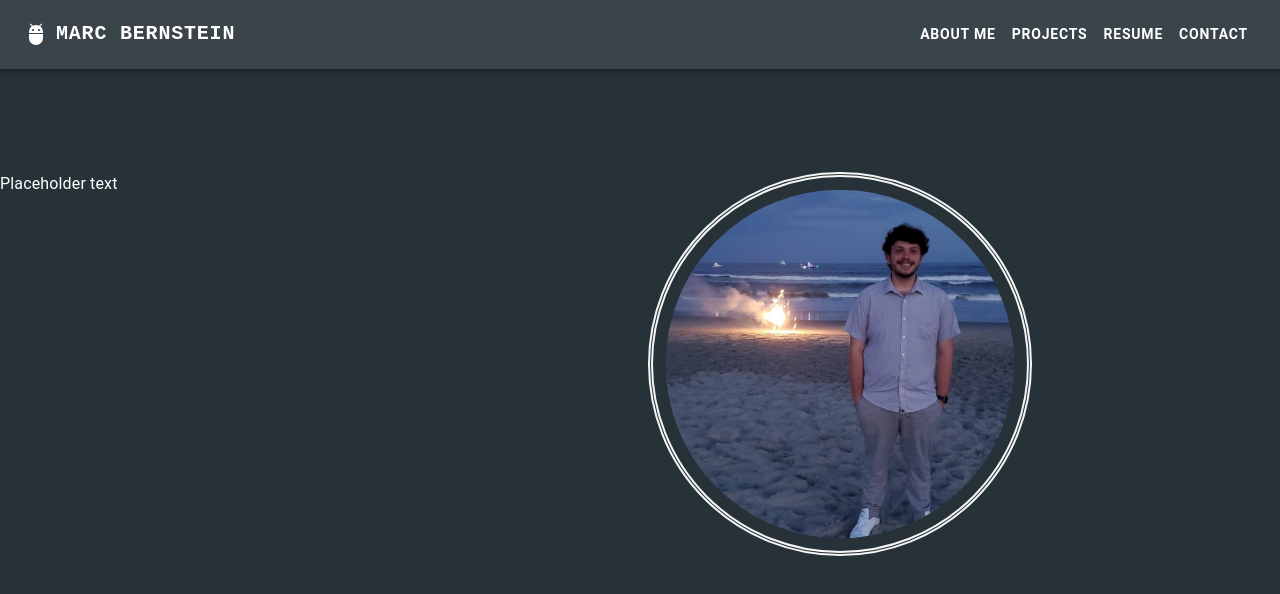
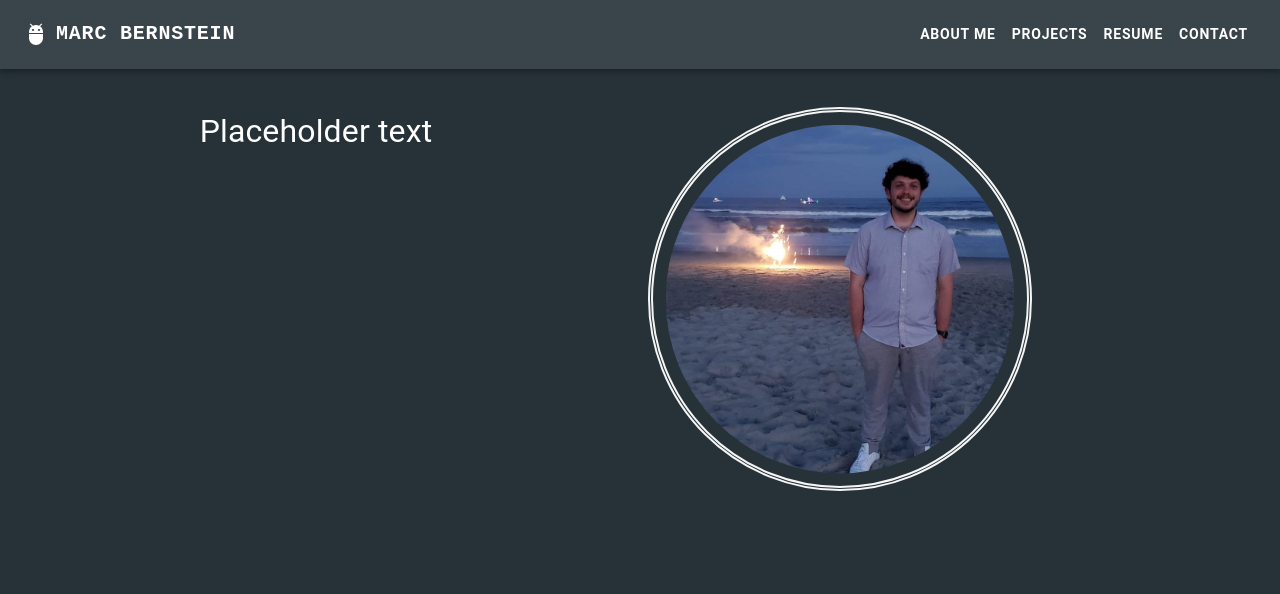
Before and after one commit to MarcBernstein0/MarcBernstein0.github.io, a React (Create React App) app: page / in a window 1280 px wide. Shown: the top 594 px of the page. Built offline with nearby package versions, Linux system fonts and the light colour scheme.

Commit message:
add photo, text and animation

```diff
--- a/src/components/ProfileImage/ProfileImage.tsx
+++ b/src/components/ProfileImage/ProfileImage.tsx
@@ -3,18 +3,22 @@ import "./ProfileImage.css";
 
 export default function ProfileImage(): JSX.Element {
   return (
-    // <Grid container justifyContent="right" sx={{
-    //   marginTop: "8%",
-    //   marginLeft: "-15%"
-    // }}>
     <Grid container spacing={2}>
       <Grid item xs={6} sx={{
-        marginTop: "8%"
+        marginTop: "3%"
       }}>
-        <h1>Placeholder text</h1>
+        <Box
+          component="h1"
+          display="flex"
+          justifyContent="center"
+          sx={{
+            fontSize: "xx-large"
+          }}
+        >Placeholder text</Box>
+
       </Grid>
       <Grid item xs={6} sx={{
-        marginTop: "8%"
+        marginTop: "3%"
       }}>
       <Box
         component="img"
```
